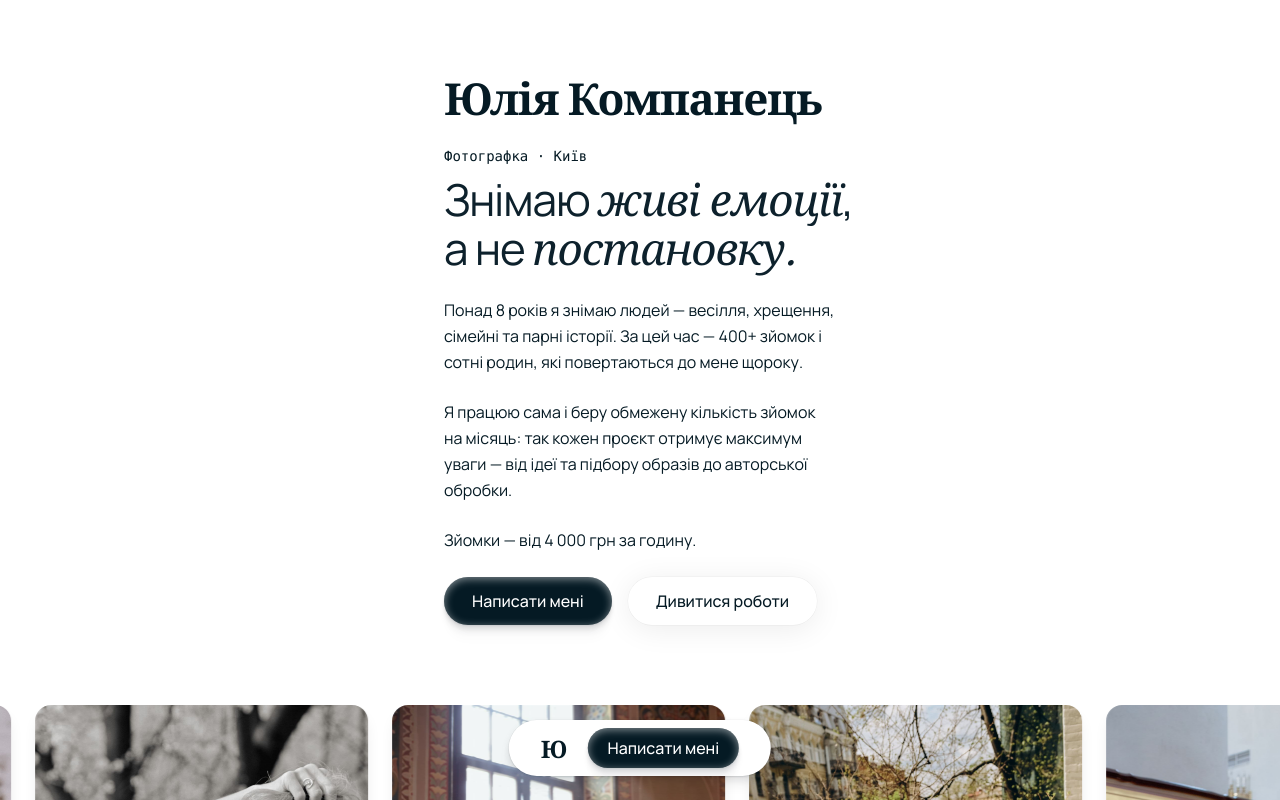
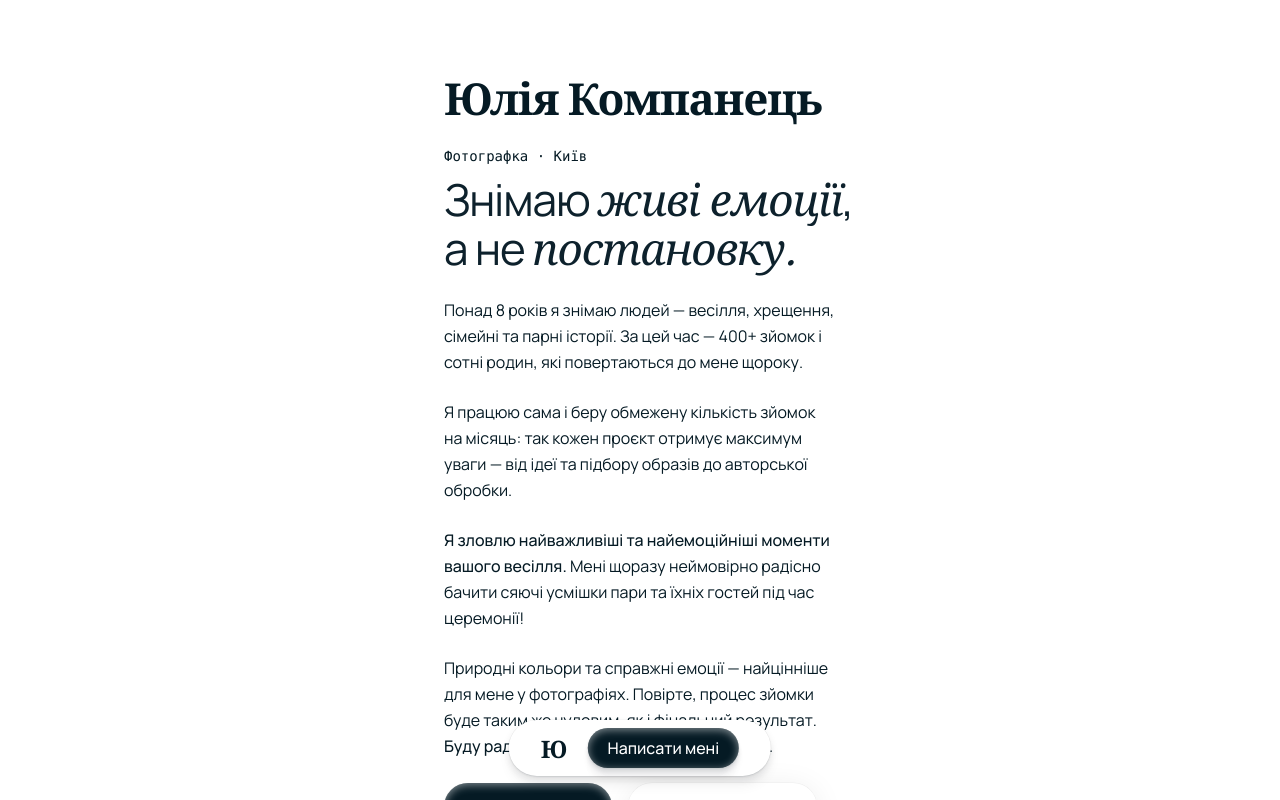
Before and after one commit to Neki4/Julia_website_white, a React (Vite) app: page / in a window 1280 px wide. Shown: the top 800 px of the page. Built offline with nearby package versions, Linux system fonts and the light colour scheme; a web font is replaced by a local one.

Commit message:
Expand about text, drop price from hero
Add wedding-focused paragraphs (translated to Ukrainian, feminine
voice) and remove the hourly price line from the intro block.

Co-Authored-By: Claude Fable 5 <noreply@anthropic.com>

```diff
--- a/src/App.tsx
+++ b/src/App.tsx
@@ -53,7 +53,21 @@ function Hero() {
           проєкт отримує максимум уваги — від ідеї та підбору образів до
           авторської обробки.
         </p>
-        <p>Зйомки — від 4 000 грн за годину.</p>
+        <p>
+          <strong className="font-medium">
+            Я зловлю найважливіші та найемоційніші моменти вашого весілля.
+          </strong>{' '}
+          Мені щоразу неймовірно радісно бачити сяючі усмішки пари та їхніх
+          гостей під час церемонії!
+        </p>
+        <p>
+          Природні кольори та справжні емоції — найцінніше для мене у
+          фотографіях. Повірте, процес зйомки буде таким же чудовим, як і
+          фінальний результат.{' '}
+          <strong className="font-medium">
+            Буду рада стати частиною вашого весілля.
+          </strong>
+        </p>
       </div>
 
       <div
```
